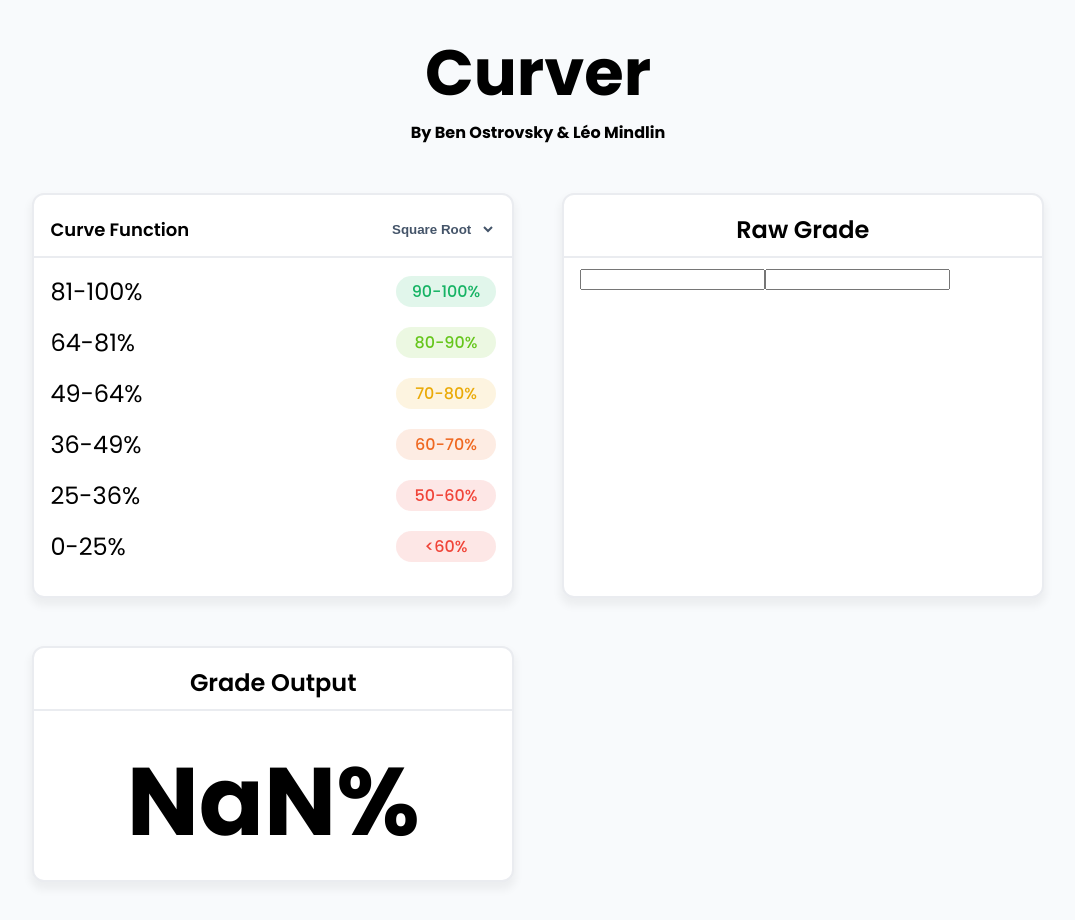
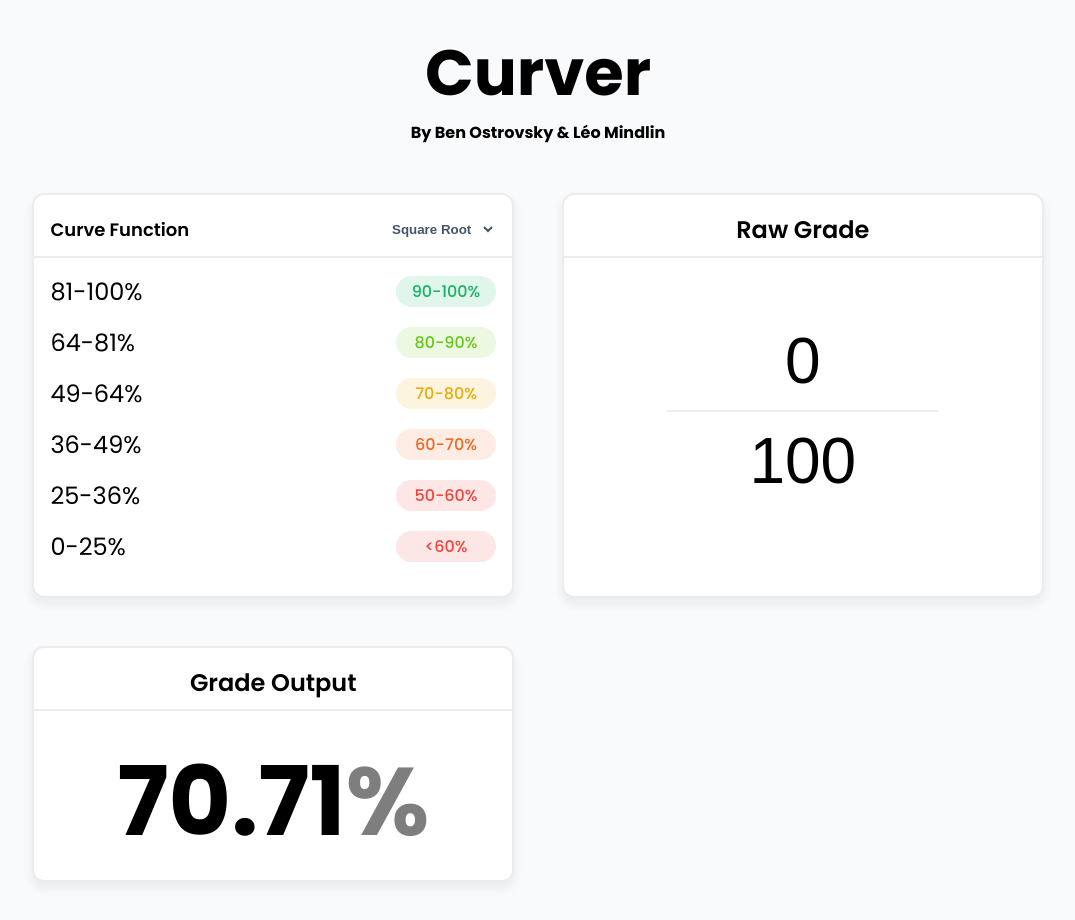
Before and after one commit to GradeCurver/Curver, a Next.js app: page / in a window 1280 px wide. Shown: the top 920 px of the page, without its empty margins (102-1177 px from the left). Built offline with nearby package versions, Linux system fonts and the light colour scheme.

Commit message:
Style Inputs, Work on Gird

```diff
--- a/pages/index.tsx
+++ b/pages/index.tsx
@@ -11,8 +11,8 @@ export interface AppState {
 
 export default function Home() {
   const [formData, setFormData] = useState<AppState['formData']>({
-    score: 0,
-    maxScore: 0,
+    score: 50,
+    maxScore: 100,
   });
 
   const handleChange = (data: AppState['formData']) => {
@@ -30,7 +30,6 @@ export default function Home() {
       <main className={styles.main}>
         <div className={styles.title}>Curver</div>
         <div className={styles.subtitle}>By Ben Ostrovsky & Léo Mindlin </div>
-
         <div className={styles.cardContainer}>
           <FirstCard />
           <SecondCard onChange={handleChange} />
--- a/src/Cards/secondCard.tsx
+++ b/src/Cards/secondCard.tsx
@@ -12,11 +12,15 @@ interface FormProps {
 
 // The Form component is a functional component that takes in props of type FormProps
 export const SecondCard: React.FC<FormProps> = (props) => {
+
+  const defaultScore: number = 0
+  const defaultMaxScore: number = 100
+
   const [actualScore, setActualScore] = useState(0)
 
   const [formData, setFormData] = useState<FormData>({
-    score: 0,
-    maxScore: 0,
+    score: defaultScore,
+    maxScore: defaultMaxScore,
   });
 
   const handleChange = (event: React.ChangeEvent<HTMLInputElement>) => {
@@ -68,8 +72,9 @@ export const SecondCard: React.FC<FormProps> = (props) => {
       </div>
       <hr />
       <form>
-        <input name="score" type="number" max={9999} maxLength={4} onChange={handleChange} onInput={handleInput} />
-        <input name="maxScore" type="number" max={9999} maxLength={4} onChange={handleChange} onInput={handleInput} />
+      <input name="score" defaultValue={defaultScore} type="number" max={9999} maxLength={4} onChange={handleChange} onInput={handleInput} />
+      <hr />
+        <input name="maxScore" defaultValue={defaultMaxScore} type="number" max={9999} maxLength={4} onChange={handleChange} onInput={handleInput} />
       </form>
     </div>
   )
--- a/src/Cards/thirdCard.tsx
+++ b/src/Cards/thirdCard.tsx
@@ -6,13 +6,23 @@ interface DisplayProps {
 }
 
 export const ThirdCard: React.FC<DisplayProps> = (props) => {
+
+    const curve = curveGrade({ score: props.formData.score, maxScore: props.formData.maxScore })
+
     return (
         <div className={styles.card}>
             <div className={styles.cardHeader}>
                 <h1>Grade Output</h1>
             </div>
             <hr />
-            <div className={styles.bigText}>{curveGrade({ score: props.formData.score, maxScore: props.formData.maxScore })}%</div>
+            {curve !== "NaN" ? (
+                <div className={styles.bigText}>
+                    <div>{curve}</div>
+                    <div style={{opacity: 0.5}}>%</div>
+                </div>
+            ) : (
+                <div className={styles.bigText}>N/A</div>
+            )}
         </div>
     )
 };
--- a/styles/Home.module.css
+++ b/styles/Home.module.css
@@ -23,7 +23,7 @@
 
 .cardContainer {
   display: grid;
-  grid-template-columns: repeat(auto-fit, minmax(25rem, 1fr));
+  grid-template-columns: repeat(auto-fit, minmax(22rem, 1fr));
   gap: 3rem;
   padding-left: 5rem;
   padding-right: 5rem;
@@ -49,6 +49,32 @@
   margin-right: -1rem;
   color: var(--card-stroke-color);
   border: 1px solid var(--card-stroke-color);
+}
+
+.card form {
+  display: flex;
+  flex-direction: column;
+  align-items: center;
+  justify-content: center;
+  height: 100%;
+  padding: 1rem;
+  text-align: center;
+  height: 70%;
+}
+
+.card form hr {
+  width: 65%;
+}
+
+.card input {
+  background-color: rgba(0, 0, 0, 0);
+  border: 0px solid var(--card-stroke-color);
+  border-radius: 5px;
+  height: 5rem;
+  text-align: center;
+  max-width: 50%;
+  font-size: 4rem;
+  font-weight: 500;
 }
 
 .cardGradeRow {
--- a/styles/globals.css
+++ b/styles/globals.css
@@ -13,9 +13,21 @@
 
   background-color: var(--background-color);
 }
+
 /* Remove Outline When Selecting */
 :focus {outline:none;}
 ::-moz-focus-inner {border:0;}
+
+/* Remove Stepper From Number Input */
+input::-webkit-outer-spin-button,
+input::-webkit-inner-spin-button {
+  -webkit-appearance: none;
+  margin: 0;
+}
+input[type=number] {
+  -moz-appearance: textfield;
+  appearance: nil;
+}
 
 /* Dark Mode Colors */
 @media (prefers-color-scheme: dark) {
```
